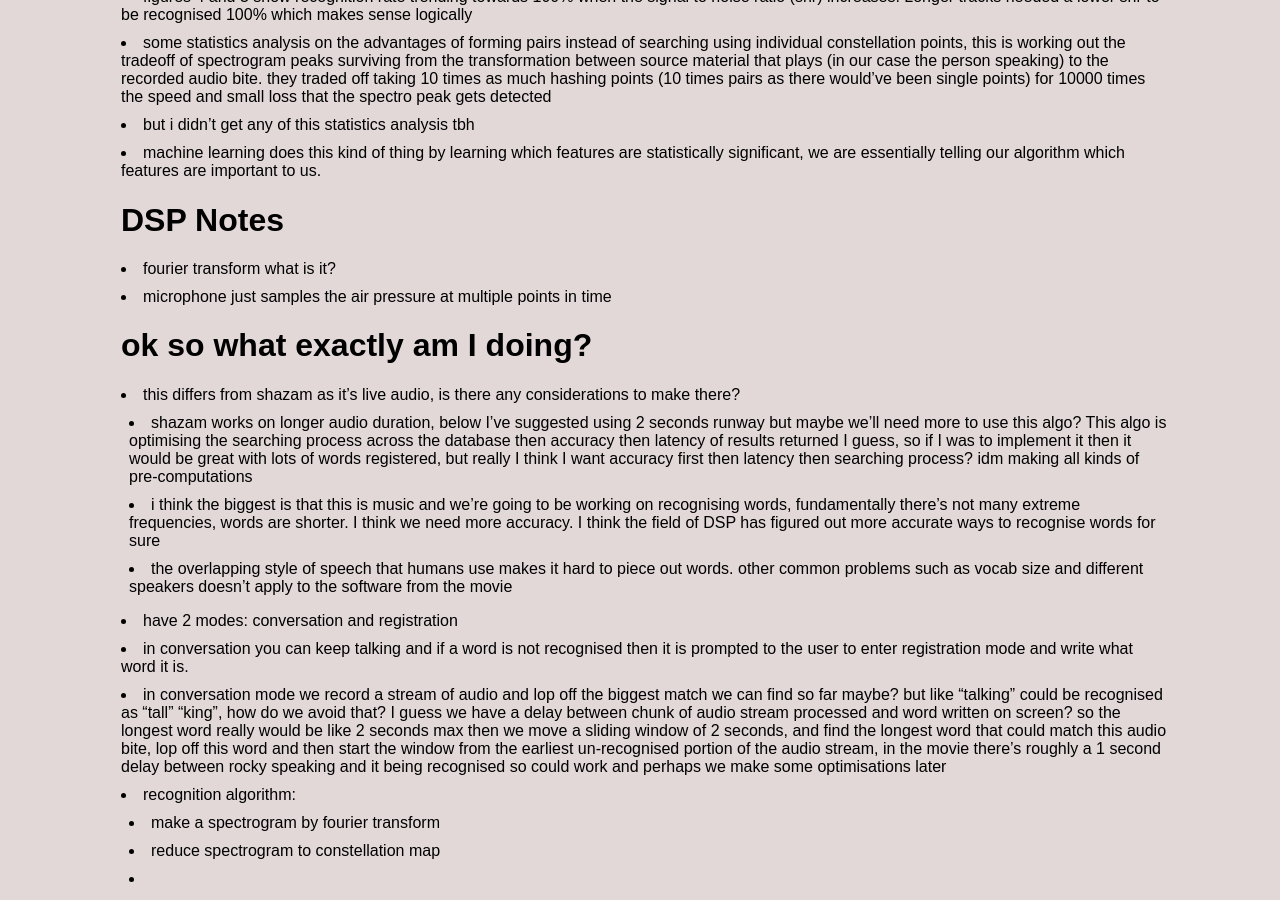
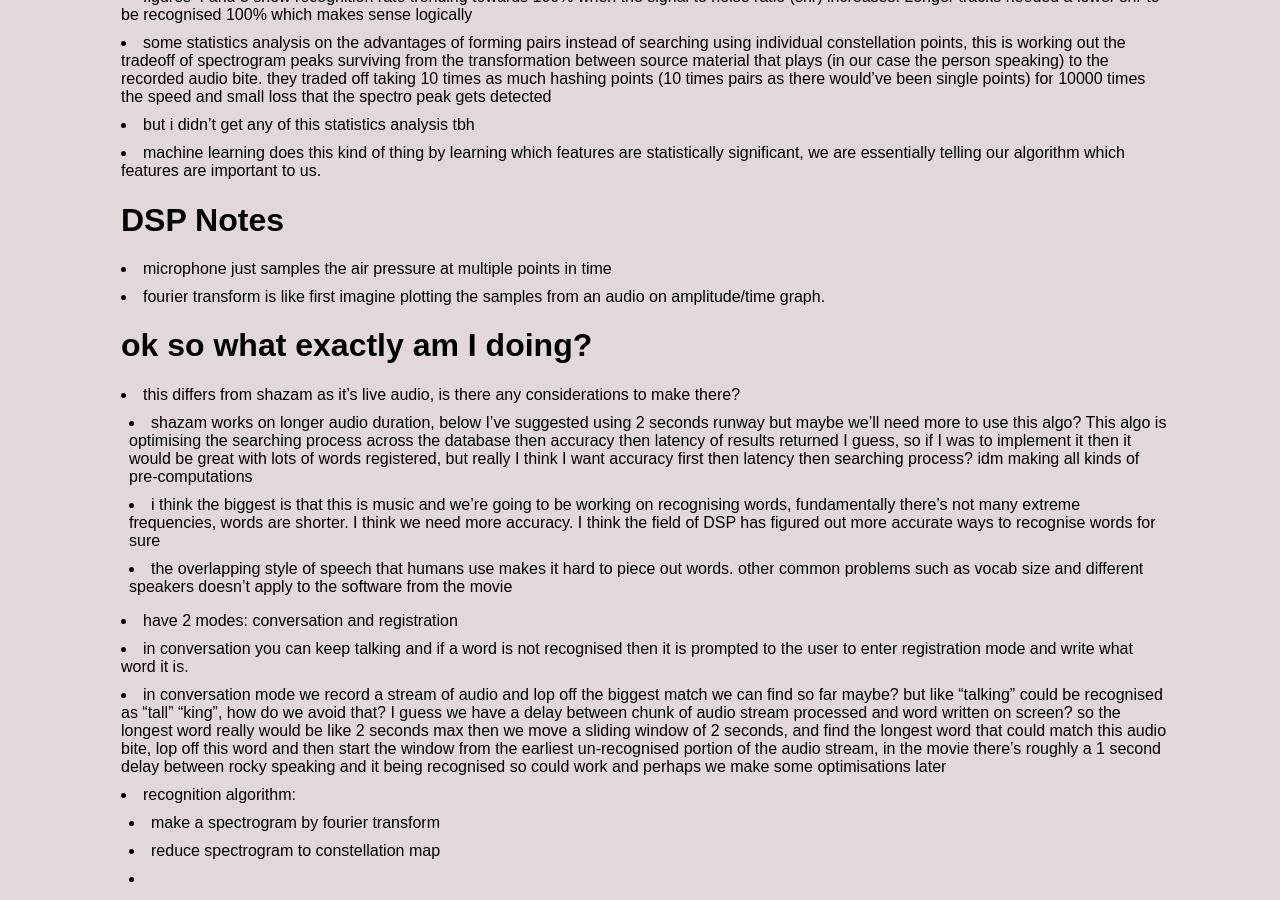
Before and after one commit to jsbaasi/jsbaasi.github.io, a Jekyll site: the page built from _posts/2026-07-07-project-hail-mary.md, in a window 1280 px wide and 900 px high, scrolled down 905 px. Built offline with Jekyll 4.4.1, drawn with Linux system fonts in a browser that asks for light colours.

Commit message:
vault backup: 2026-07-11 11:58:06

```diff
--- a/_posts/2026-07-07-project-hail-mary.md
+++ b/_posts/2026-07-07-project-hail-mary.md
@@ -27,8 +27,8 @@ Spectrogram normally shows 3 features of an audio bite. For 2D frequency and tim
 - but i didn't get any of this statistics analysis tbh
 - machine learning does this kind of thing by learning which features are statistically significant, we are essentially telling our algorithm which features are important to us.
 # DSP Notes
-- fourier transform what is it?
 - microphone just samples the air pressure at multiple points in time
+- fourier transform is like first imagine plotting the samples from an audio on amplitude/time graph.
 # ok so what exactly am I doing?
 - this differs from shazam as it's live audio, is there any considerations to make there?
 	- shazam works on longer audio duration, below I've suggested using 2 seconds runway but maybe we'll need more to use this algo? This algo is optimising the searching process across the database then accuracy then latency of results returned I guess, so if I was to implement it then it would be great with lots of words registered, but really I think I want accuracy first then latency then searching process? idm making all kinds of pre-computations
```
